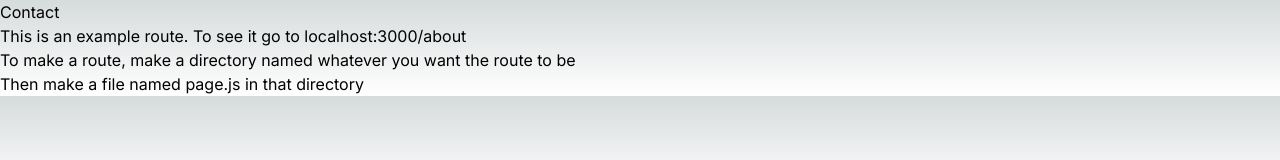
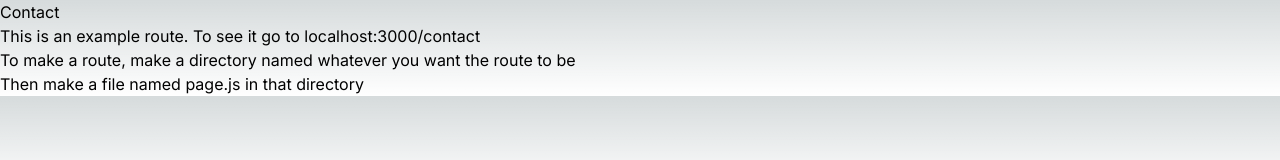
Before and after one commit to Jasmit22/ucalgaryFirstYear, a Next.js app: page /contact in a window 1280 px wide. Shown: the top 160 px of the page. Built offline with nearby package versions, Linux system fonts and the light colour scheme.

Commit message:
Update page.js

```diff
--- a/src/app/contact/page.js
+++ b/src/app/contact/page.js
@@ -4,7 +4,7 @@ const Page = () => {
   return (
     <div>
       Contact
-      <p>This is an example route. To see it go to localhost:3000/about</p>
+      <p>This is an example route. To see it go to localhost:3000/contact</p>
       <p>
         To make a route, make a directory named whatever you want the route to
         be
```
